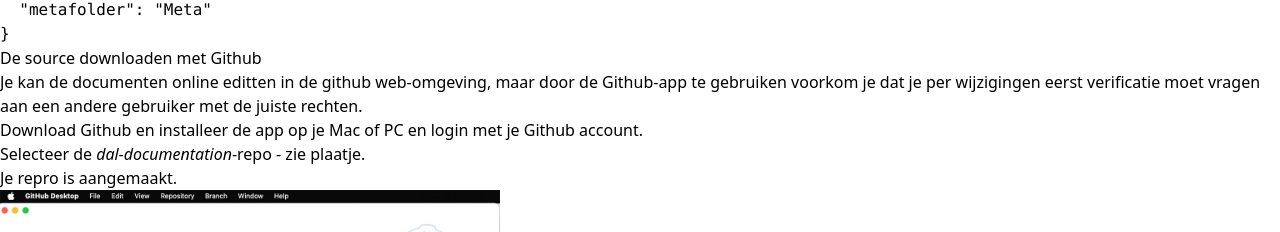
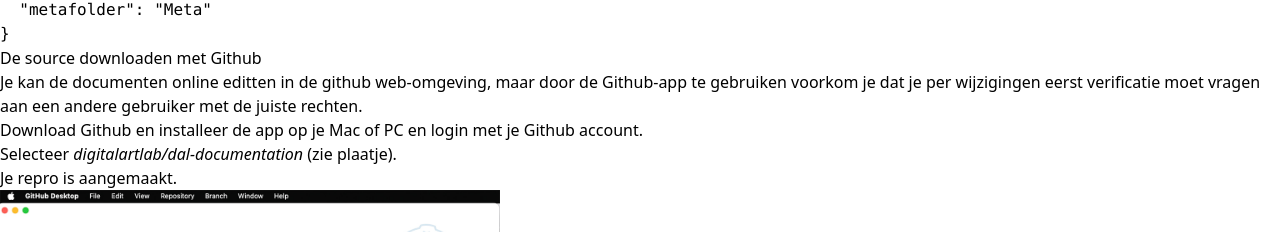
Before and after one commit to digitalartlab/dal-documentation, a Next.js app: page /metafolder/documentatie_schrijven in a window 1280 px wide. Shown: the part 1394-1626 px from the top of the page. Built offline with nearby package versions, Linux system fonts and the light colour scheme.

Commit message:
Update documentatie_schrijven.mdx

```diff
--- a/pages/metafolder/documentatie_schrijven.mdx
+++ b/pages/metafolder/documentatie_schrijven.mdx
@@ -82,7 +82,7 @@ je per wijzigingen eerst verificatie moet vragen aan een andere gebruiker met de
 [Download Github](https://desktop.github.com/download/) en installeer de app op je Mac of PC en login met je
 Github account.
 
-Selecteer de *dal-documentation*-repo - zie plaatje.
+Selecteer *digitalartlab\/dal-documentation* \(zie plaatje\).
 
 Je repro is aangemaakt.
 
```
